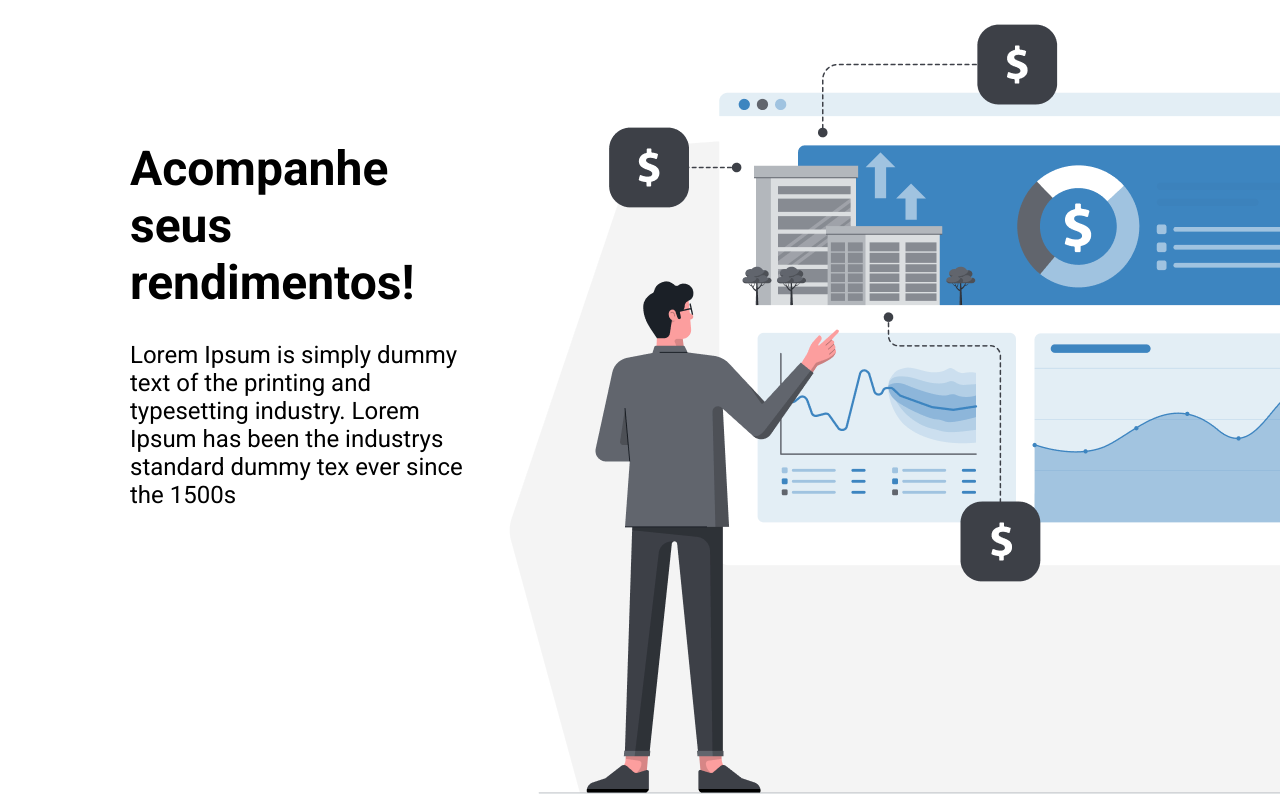
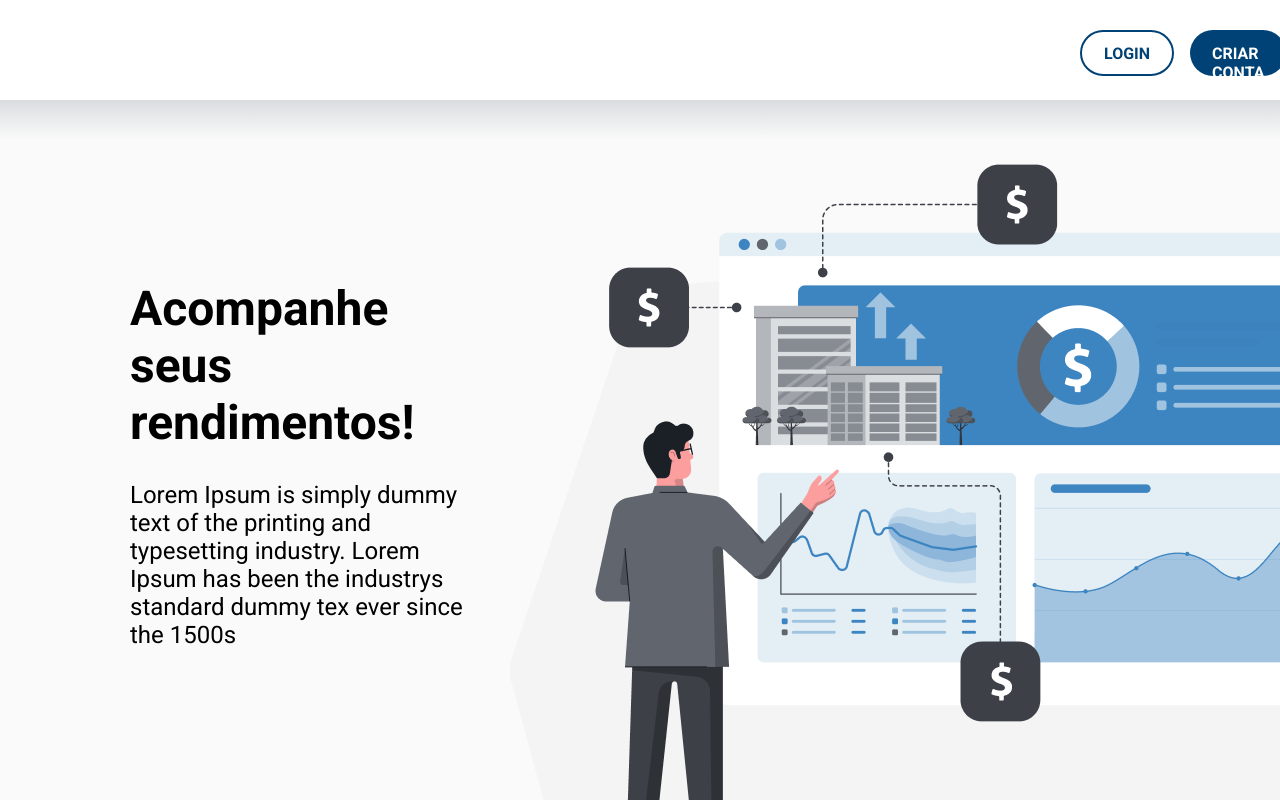
Before and after one commit to mc-855-stonks/web-app, a React (Create React App) app: page / in a window 1280 px wide. Shown: the top 800 px of the page. Built offline with nearby package versions, Linux system fonts and the light colour scheme.

Commit message:
header section

```diff
--- /dev/null
+++ b/src/pages/LandingPage/components/Header/index.tsx
@@ -0,0 +1,21 @@
+import React from "react";
+import { Link } from "react-router-dom";
+import style from "./style.module.css";
+
+export default function Header() {
+  return (
+    <div className={style.container}>
+      <div className={style.item}>
+        <div className={style.contentBottom}>
+          <Link to="/login" className={style.buttonLogin}>
+            LOGIN
+          </Link>
+          <Link to="/register" className={style.buttonRegister}>
+            CRIAR CONTA
+          </Link>
+        </div>
+        <div className={style.gradient} />
+      </div>
+    </div>
+  );
+}
--- /dev/null
+++ b/src/pages/LandingPage/components/Header/style.module.css
@@ -0,0 +1,56 @@
+.container {
+    display: flex;
+    width: 100%;
+    background-color: white;
+}
+
+.item {
+    width: 100%;
+}
+
+.contentBottom {
+    display: flex;
+    width: 100%;
+    height: 100px;
+    background-color: white;
+}
+
+.buttonRegister {
+    cursor: pointer;
+    background-color: var(--color-dark-blue);
+    text-decoration: inherit;
+    border-radius: 24px;
+    margin-top: 30px;
+    padding-top: 14px;
+    margin-bottom: 24px;
+    padding-left: 22px;
+    padding-right: 22px;
+    margin-left: 16px;
+    color: white;
+    font-weight: bold;
+    font-size: 16px;
+}
+
+.buttonLogin {
+    cursor: pointer;
+    background-color: white;
+    text-decoration: inherit;
+    border-style:solid;
+    border-width: 2px;
+    border-radius: 24px;
+    border-color: var(--color-dark-blue);
+    margin-top: 30px;
+    padding-top: 12px;
+    margin-bottom: 24px;
+    padding-left: 22px;
+    margin-left: 1080px;
+    padding-right: 22px;
+    color: var(--color-dark-blue);
+    font-weight: bold;
+    font-size: 16px;
+}
+
+.gradient {
+    height: 40px;
+    background-image: linear-gradient(#DADDDF, #FAFAFA);
+}
--- a/src/pages/LandingPage/components/LandingPageContainer/index.tsx
+++ b/src/pages/LandingPage/components/LandingPageContainer/index.tsx
@@ -1,5 +1,6 @@
 import React from "react";
 import style from "./style.module.css";
+import Header from "../Header";
 import Presentation from "../Presentation";
 import Benefits from "../Benefits";
 import Statistics from "../Statistics";
@@ -9,6 +10,7 @@ import Footer from "../Footer";
 export default function LandingPageContainer() {
   return (
     <div className={style.container}>
+      <Header />
       <Presentation />
       <Benefits />
       <Statistics />
--- a/src/pages/LandingPage/components/LandingPageContainer/style.module.css
+++ b/src/pages/LandingPage/components/LandingPageContainer/style.module.css
@@ -0,0 +1,3 @@
+.container {
+    background-color: #FAFAFA;
+}
```
